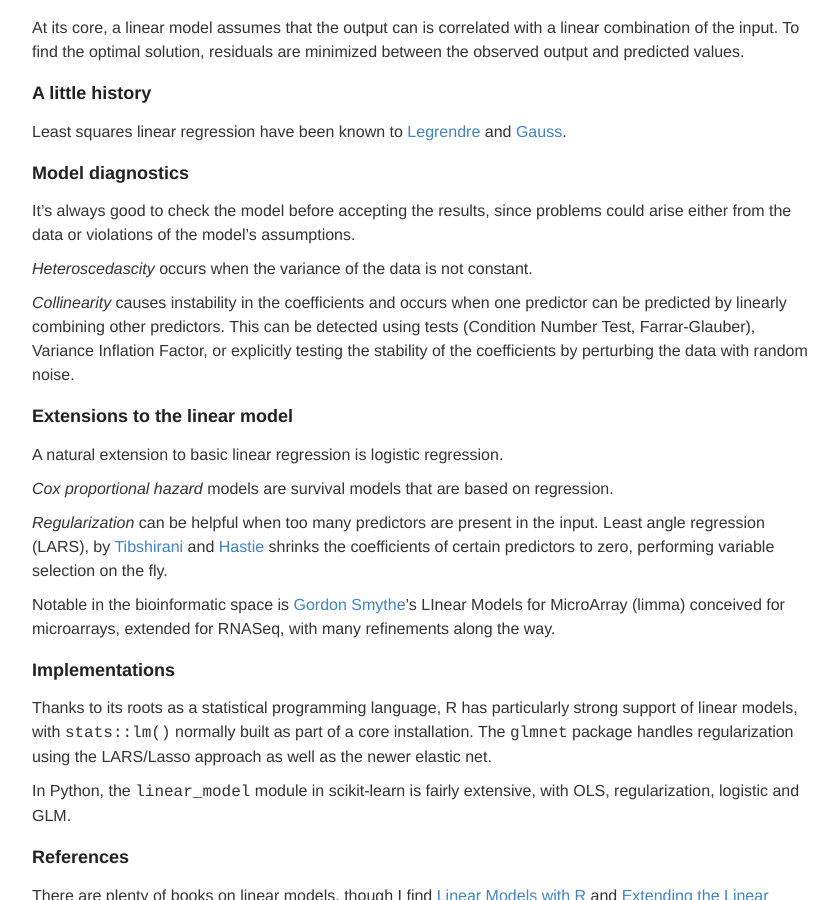
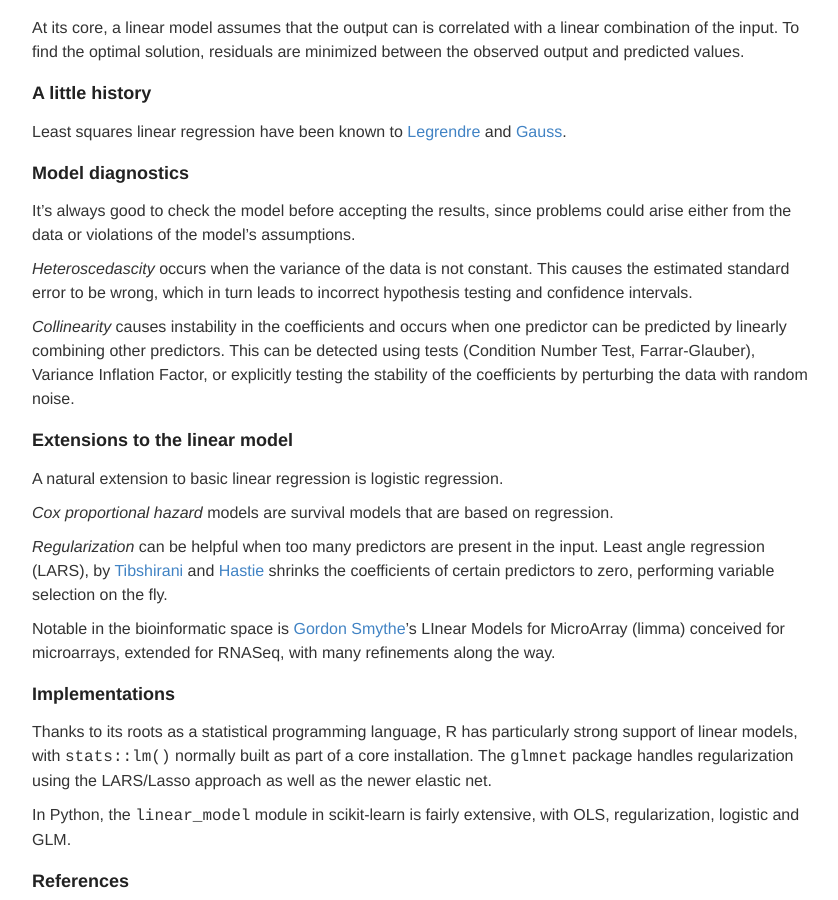
Before and after one commit to ptvan/ptvan.github.io, a Jekyll site: the page built from _posts/2020-10-10-linear-models.md, in a window 1280 px wide and 900 px high, scrolled down 370 px. Shown: the whole window, without its empty margins (218-1056 px from the left). Built offline with Jekyll 4.4.1, drawn with Linux system fonts in a browser that asks for light colours.

Commit message:
added heteroscedascity

```diff
--- a/_posts/2020-10-10-linear-models.md
+++ b/_posts/2020-10-10-linear-models.md
@@ -17,7 +17,7 @@ Least squares linear regression have been known to [Legrendre](https://en.wikipe
 
 It's always good to check the model before accepting the results, since problems could arise either from the data or violations of the model's assumptions.
 
-*Heteroscedascity* occurs when the variance of the data is not constant.
+*Heteroscedascity* occurs when the variance of the data is not constant. This causes the estimated standard error to be wrong, which in turn leads to incorrect hypothesis testing and confidence intervals.
 
 *Collinearity* causes instability in the coefficients and occurs when one predictor can be predicted by linearly combining other predictors. This can be detected using tests (Condition Number Test, Farrar-Glauber), Variance Inflation Factor, or explicitly testing the stability of the coefficients by perturbing the data with random noise.
 
```
Also changed, not shown: _posts/2020-10-14-experimental-design.md (line endings or trailing spaces).
